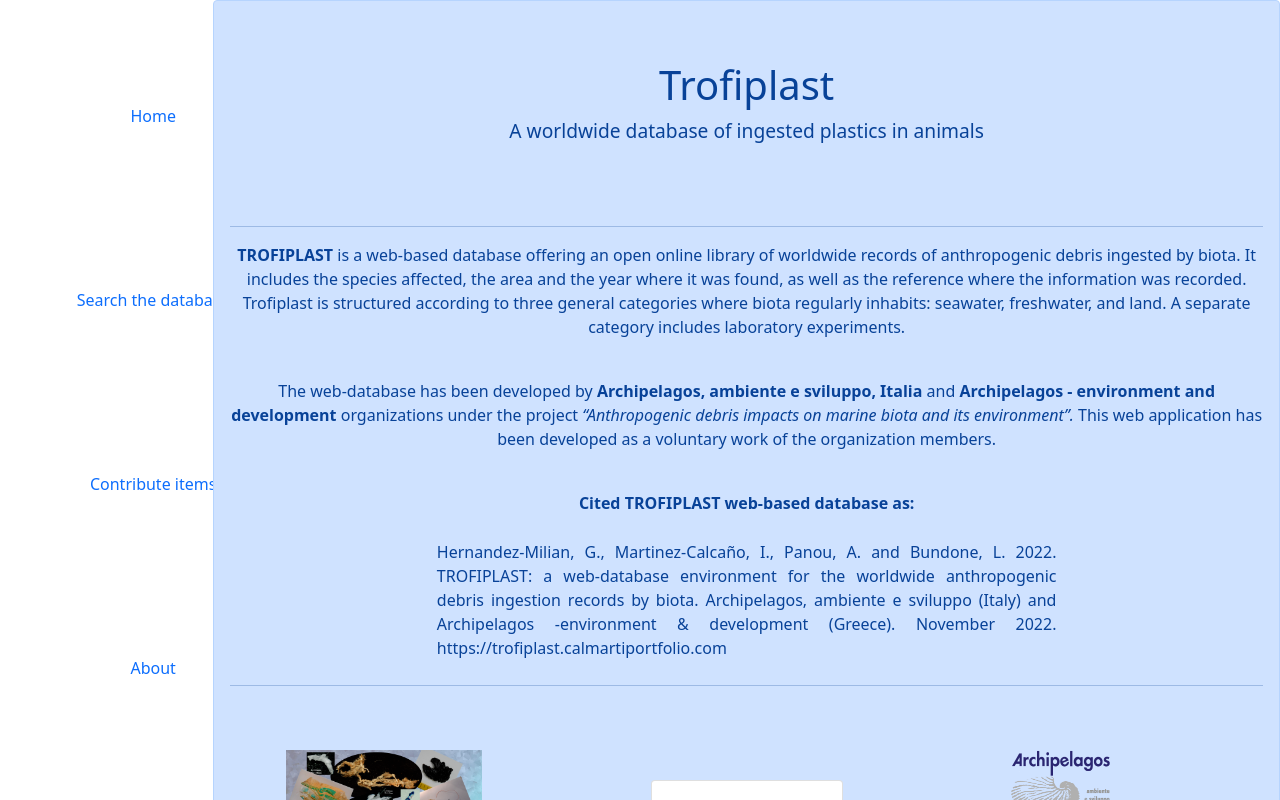
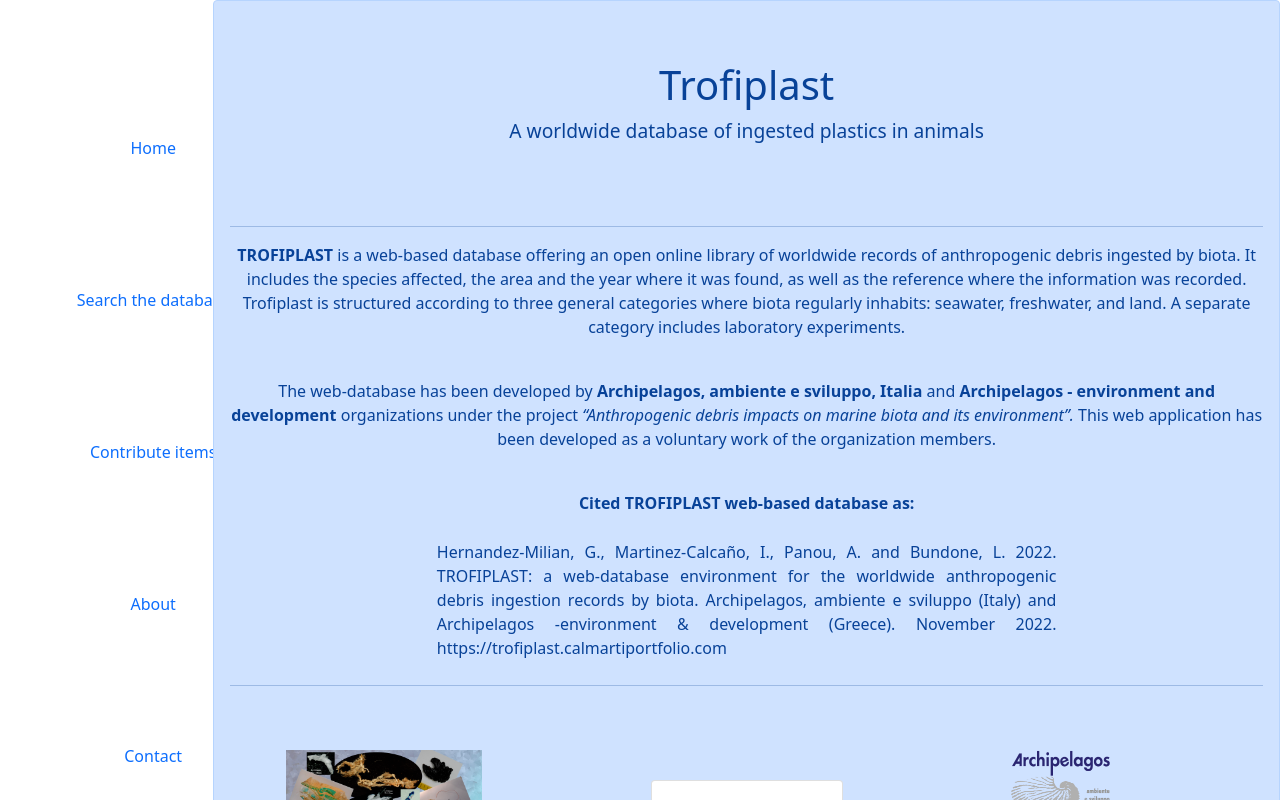
Before and after one commit to calmarti/trofiplast-frontend, a React (Create React App) app: page / in a window 1280 px wide. Shown: the top 800 px of the page. Built offline with nearby package versions, Linux system fonts and the light colour scheme.

Commit message:
fix detail

```diff
--- a/src/components/Detail/Detail.js
+++ b/src/components/Detail/Detail.js
@@ -52,7 +52,7 @@
                   </Card.Title>
                   <br />
                   <Card.Title as="h5">
-                    Order
+                    Order / Class:
                     <span style={{ fontSize: "smaller", fontWeight: "400" }}>
                       {" "}
                       &nbsp;{item && item[0].order}
--- a/src/components/Home/homeMain.css
+++ b/src/components/Home/homeMain.css
@@ -62,10 +62,9 @@
 } */
 
 .alert-component{
-  height:110vh !important;
-  margin:0 !important;
+  height:150vh !important;
   min-height: 100vh;
-  max-height: 110vh;
+  max-height: 150vh;
   text-align: center;
 }
 .alert-oneliner {
@@ -76,6 +75,7 @@
 .accordion {
   margin-top:3rem;
   width:40%;
+  /* margin-bottom: 40%; */
   /* position: relative;
   top: 30px;
   margin: 0 auto;
--- a/src/components/layout/layout.css
+++ b/src/components/layout/layout.css
@@ -2,14 +2,14 @@
 
 .custom-navbar {
 position:fixed !important;
-top:6rem !important;
+top:8rem !important;
 left:4.8rem !important;
 max-height: 100vh !important;
 margin: 0 !important;
 padding: 0 !important;
-max-height: 150vw !important;
+max-height: 150vh !important;
 }
 
 .nav-item {
-  margin-bottom:9rem;
+  margin-bottom:7rem;
 }
```
Also changed, not shown: 2 other files (tests, documents, lock files or other folders).
